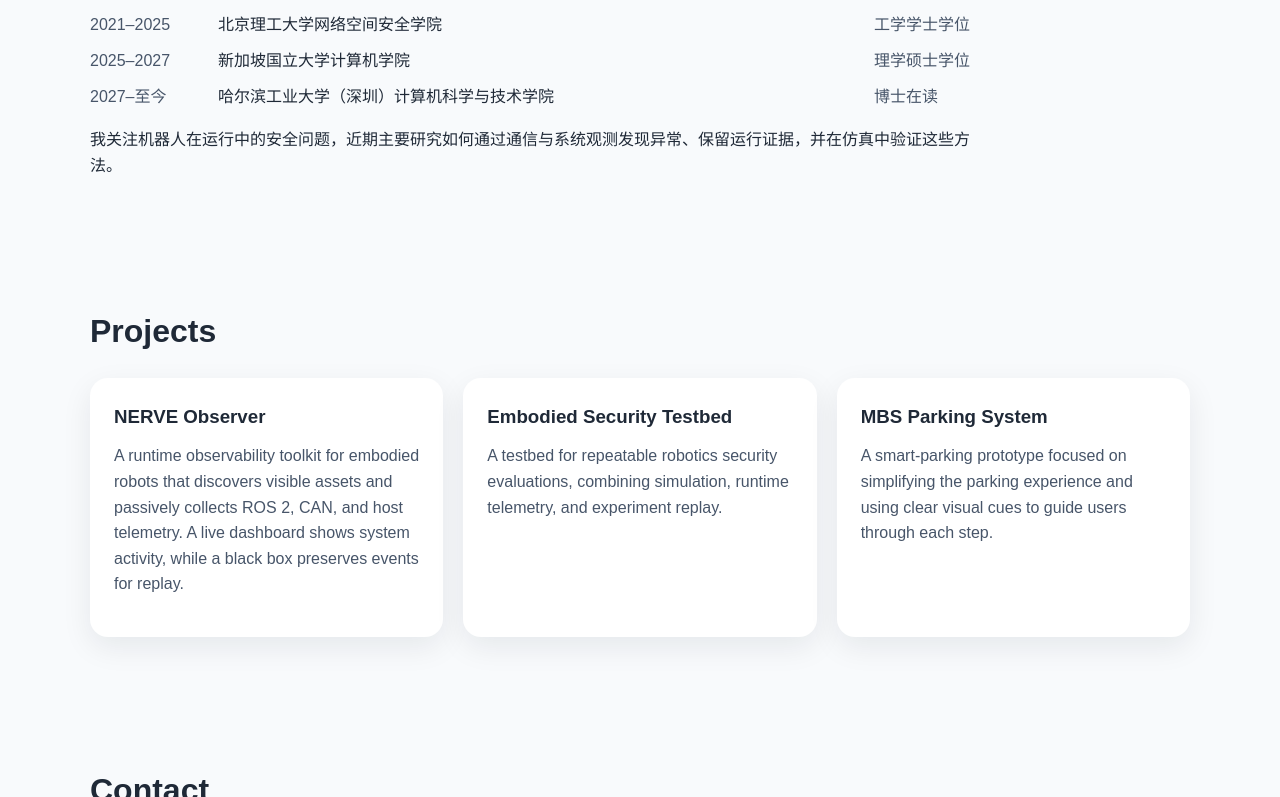
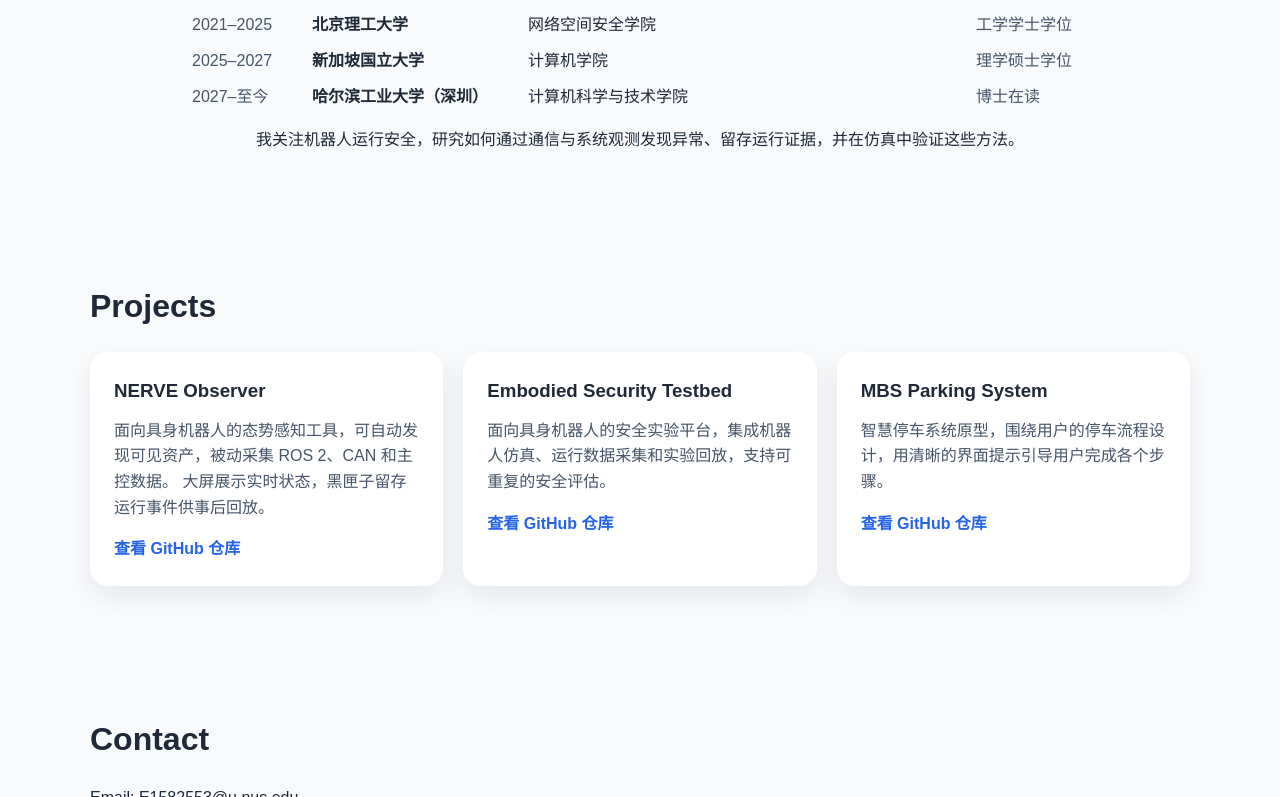
Before and after one commit to qusheng001/qusheng001.github.io, a plain HTML site: page index.html in a window 1280 px wide. Shown: the part 588-1385 px from the top of the page. Drawn offline with Linux system fonts and the light colour scheme.

Commit message:
Align education and link project repositories

```diff
--- a/index.html
+++ b/index.html
@@ -31,56 +31,59 @@
   </header>
 
   <main class="container">
-    <section id="about" class="section">
+    <section id="about" class="section about-section">
       <h2 lang="en">About Me</h2>
       <ul class="education-list" aria-label="教育经历">
         <li>
           <span class="education-period">2021–2025</span>
-          <span>北京理工大学网络空间安全学院</span>
+          <span class="education-school">北京理工大学</span>
+          <span class="education-college">网络空间安全学院</span>
           <span class="education-degree">工学学士学位</span>
         </li>
         <li>
           <span class="education-period">2025–2027</span>
-          <span>新加坡国立大学计算机学院</span>
+          <span class="education-school">新加坡国立大学</span>
+          <span class="education-college">计算机学院</span>
           <span class="education-degree">理学硕士学位</span>
         </li>
         <li>
           <span class="education-period">2027–至今</span>
-          <span>哈尔滨工业大学（深圳）计算机科学与技术学院</span>
+          <span class="education-school">哈尔滨工业大学（深圳）</span>
+          <span class="education-college">计算机科学与技术学院</span>
           <span class="education-degree">博士在读</span>
         </li>
       </ul>
       <p class="about-summary">
-        我关注机器人在运行中的安全问题，近期主要研究如何通过通信与系统观测发现异常、保留运行证据，并在仿真中验证这些方法。
+        我关注机器人运行安全，研究如何通过通信与系统观测发现异常、留存运行证据，并在仿真中验证这些<span class="keep-together">方法。</span>
       </p>
     </section>
 
-    <section id="projects" class="section" lang="en">
-      <h2>Projects</h2>
+    <section id="projects" class="section">
+      <h2 lang="en">Projects</h2>
       <div class="cards">
         <article class="card">
-          <h3>NERVE Observer</h3>
+          <h3 lang="en">NERVE Observer</h3>
           <p>
-            A runtime observability toolkit for embodied robots that discovers visible assets and passively
-            collects ROS 2, CAN, and host telemetry. A live dashboard shows system activity, while a black box
-            preserves events for replay.
+            面向具身机器人的态势感知工具，可自动发现可见资产，被动采集 ROS 2、CAN 和主控数据。
+            大屏展示实时状态，黑匣子留存运行事件供事后回放。
           </p>
+          <a href="https://github.com/SEC-NERVE/comm-group" target="_blank" rel="noopener">查看 GitHub 仓库</a>
         </article>
 
         <article class="card">
-          <h3>Embodied Security Testbed</h3>
+          <h3 lang="en">Embodied Security Testbed</h3>
           <p>
-            A testbed for repeatable robotics security evaluations, combining simulation, runtime telemetry,
-            and experiment replay.
+            面向具身机器人的安全实验平台，集成机器人仿真、运行数据采集和实验回放，支持可重复的安全评估。
           </p>
+          <a href="https://github.com/qusheng001/embodied-security-testbed" target="_blank" rel="noopener">查看 GitHub 仓库</a>
         </article>
 
         <article class="card">
-          <h3>MBS Parking System</h3>
+          <h3 lang="en">MBS Parking System</h3>
           <p>
-            A smart-parking prototype focused on simplifying the parking experience and using clear visual
-            cues to guide users through each step.
+            智慧停车系统原型，围绕用户的停车流程设计，用清晰的界面提示引导用户完成各个步骤。
           </p>
+          <a href="https://github.com/qusheng001/mbs" target="_blank" rel="noopener">查看 GitHub 仓库</a>
         </article>
       </div>
     </section>
--- a/style.css
+++ b/style.css
@@ -100,16 +100,24 @@ a {
   margin-bottom: 20px;
 }
 
+.about-section {
+  max-width: 56rem;
+  margin-inline: auto;
+}
+
+.about-section h2 {
+  text-align: center;
+}
+
 .education-list {
   display: grid;
   gap: 10px;
-  max-width: 56rem;
   list-style: none;
 }
 
 .education-list li {
   display: grid;
-  grid-template-columns: 7rem minmax(0, 1fr) 7rem;
+  grid-template-columns: 6.5rem 12.5rem minmax(0, 1fr) 7rem;
   gap: 4px 16px;
 }
 
@@ -118,21 +126,30 @@ a {
   font-variant-numeric: tabular-nums;
 }
 
+.education-school {
+  font-weight: 600;
+}
+
 .education-degree {
   color: #475569;
 }
 
 .about-summary {
-  max-width: 56rem;
   margin-top: 18px;
+  text-align: center;
 }
 
-@media (max-width: 640px) {
+.keep-together {
+  white-space: nowrap;
+}
+
+@media (max-width: 760px) {
   .education-list li {
     grid-template-columns: 6rem minmax(0, 1fr);
     column-gap: 10px;
   }
 
+  .education-college,
   .education-degree {
     grid-column: 2;
   }
```
